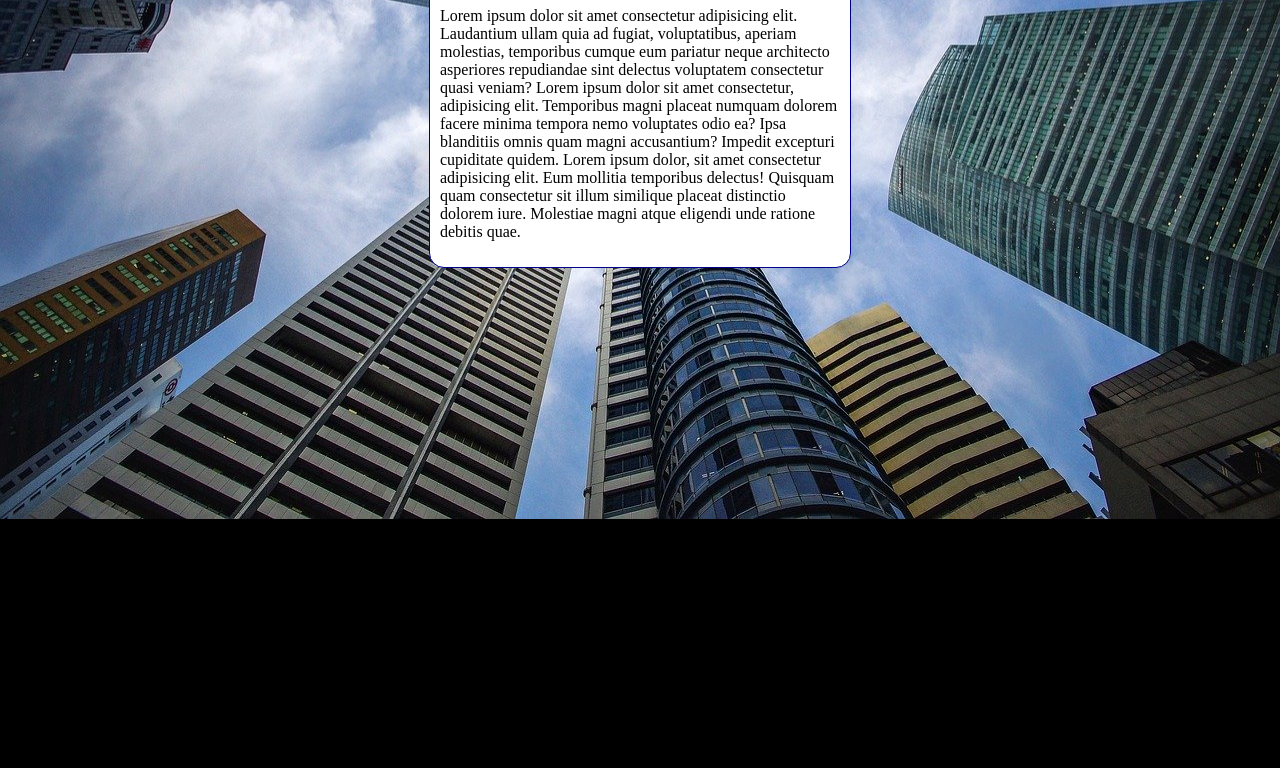
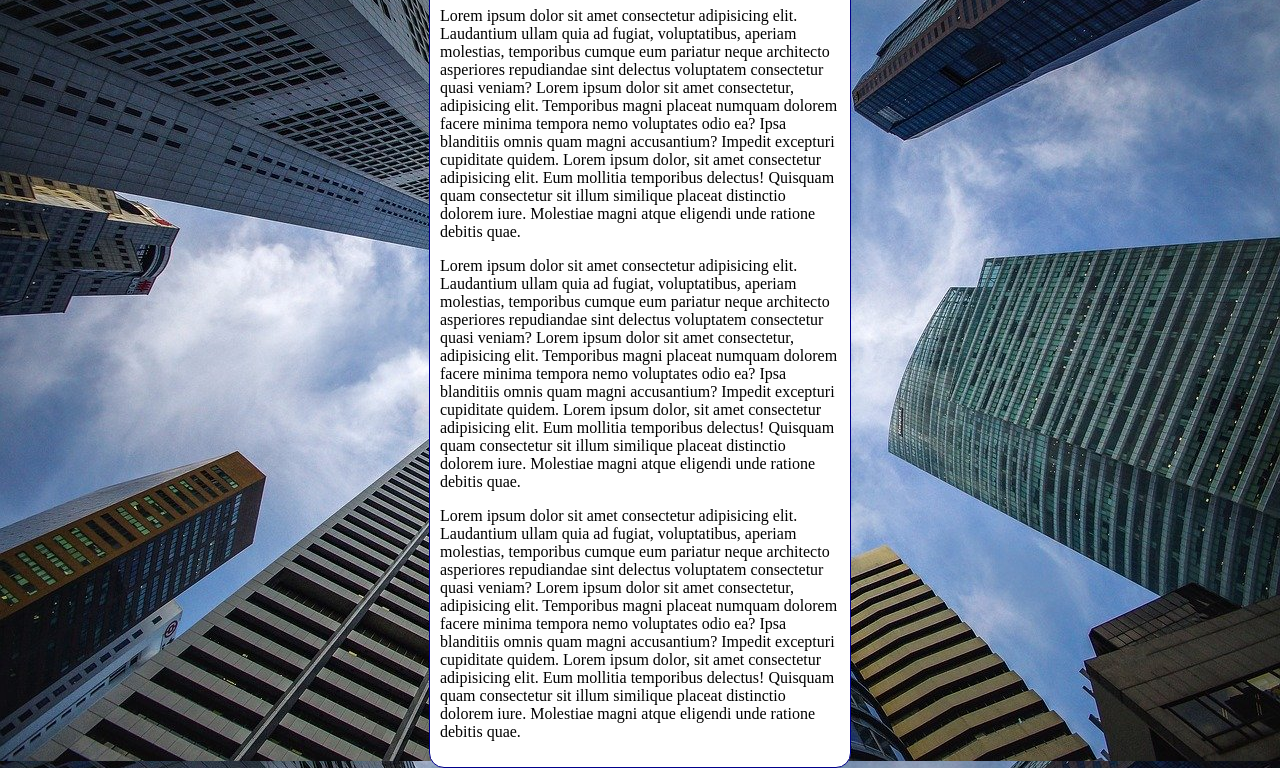
Before and after one commit to danillobarcelos/html-css, a plain HTML site: page exercicios/ex022/fundo006.html in a window 1280 px wide. Shown: the part 92-860 px from the top of the page. Before the commit the page ends 800 px from the top, so only its background shows below. Drawn offline with Linux system fonts and the light colour scheme.

Commit message:
Update fundo006.html

```diff
--- a/exercicios/ex022/fundo006.html
+++ b/exercicios/ex022/fundo006.html
@@ -7,16 +7,21 @@
     <title>Teste</title>
     <style>
         body {
-            background-color: black;
+            height: 100vh;
+          /*  background-color: black;
             background-image: url('imagens/wallpaper002.jpg');
             background-position: center center;
             background-repeat: no-repeat;
+            background-size: cover;
+            background-attachment: fixed; */
+
+            background: black url('imagens/wallpaper002.jpg') center center no-repeat fixed ;
             background-size: cover;
         }
 
         main {
             background-color: white;
-            width: 400px;
+            max-width: 400px;
             padding: 10px;
             margin: auto;
             border: 1px solid darkblue;
@@ -28,6 +33,8 @@
     <main>
         <h1>Teste de Imagem de Fundo</h1>
         <p>Lorem ipsum dolor sit amet consectetur adipisicing elit. Laudantium ullam quia ad fugiat, voluptatibus, aperiam molestias, temporibus cumque eum pariatur neque architecto asperiores repudiandae sint delectus voluptatem consectetur quasi veniam? Lorem ipsum dolor sit amet consectetur, adipisicing elit. Temporibus magni placeat numquam dolorem facere minima tempora nemo voluptates odio ea? Ipsa blanditiis omnis quam magni accusantium? Impedit excepturi cupiditate quidem. Lorem ipsum dolor, sit amet consectetur adipisicing elit. Eum mollitia temporibus delectus! Quisquam quam consectetur sit illum similique placeat distinctio dolorem iure. Molestiae magni atque eligendi unde ratione debitis quae.</p>
+        <p>Lorem ipsum dolor sit amet consectetur adipisicing elit. Laudantium ullam quia ad fugiat, voluptatibus, aperiam molestias, temporibus cumque eum pariatur neque architecto asperiores repudiandae sint delectus voluptatem consectetur quasi veniam? Lorem ipsum dolor sit amet consectetur, adipisicing elit. Temporibus magni placeat numquam dolorem facere minima tempora nemo voluptates odio ea? Ipsa blanditiis omnis quam magni accusantium? Impedit excepturi cupiditate quidem. Lorem ipsum dolor, sit amet consectetur adipisicing elit. Eum mollitia temporibus delectus! Quisquam quam consectetur sit illum similique placeat distinctio dolorem iure. Molestiae magni atque eligendi unde ratione debitis quae.</p>
+        <p>Lorem ipsum dolor sit amet consectetur adipisicing elit. Laudantium ullam quia ad fugiat, voluptatibus, aperiam molestias, temporibus cumque eum pariatur neque architecto asperiores repudiandae sint delectus voluptatem consectetur quasi veniam? Lorem ipsum dolor sit amet consectetur, adipisicing elit. Temporibus magni placeat numquam dolorem facere minima tempora nemo voluptates odio ea? Ipsa blanditiis omnis quam magni accusantium? Impedit excepturi cupiditate quidem. Lorem ipsum dolor, sit amet consectetur adipisicing elit. Eum mollitia temporibus delectus! Quisquam quam consectetur sit illum similique placeat distinctio dolorem iure. Molestiae magni atque eligendi unde ratione debitis quae.</p>
     </main>
 
 </body>
```
